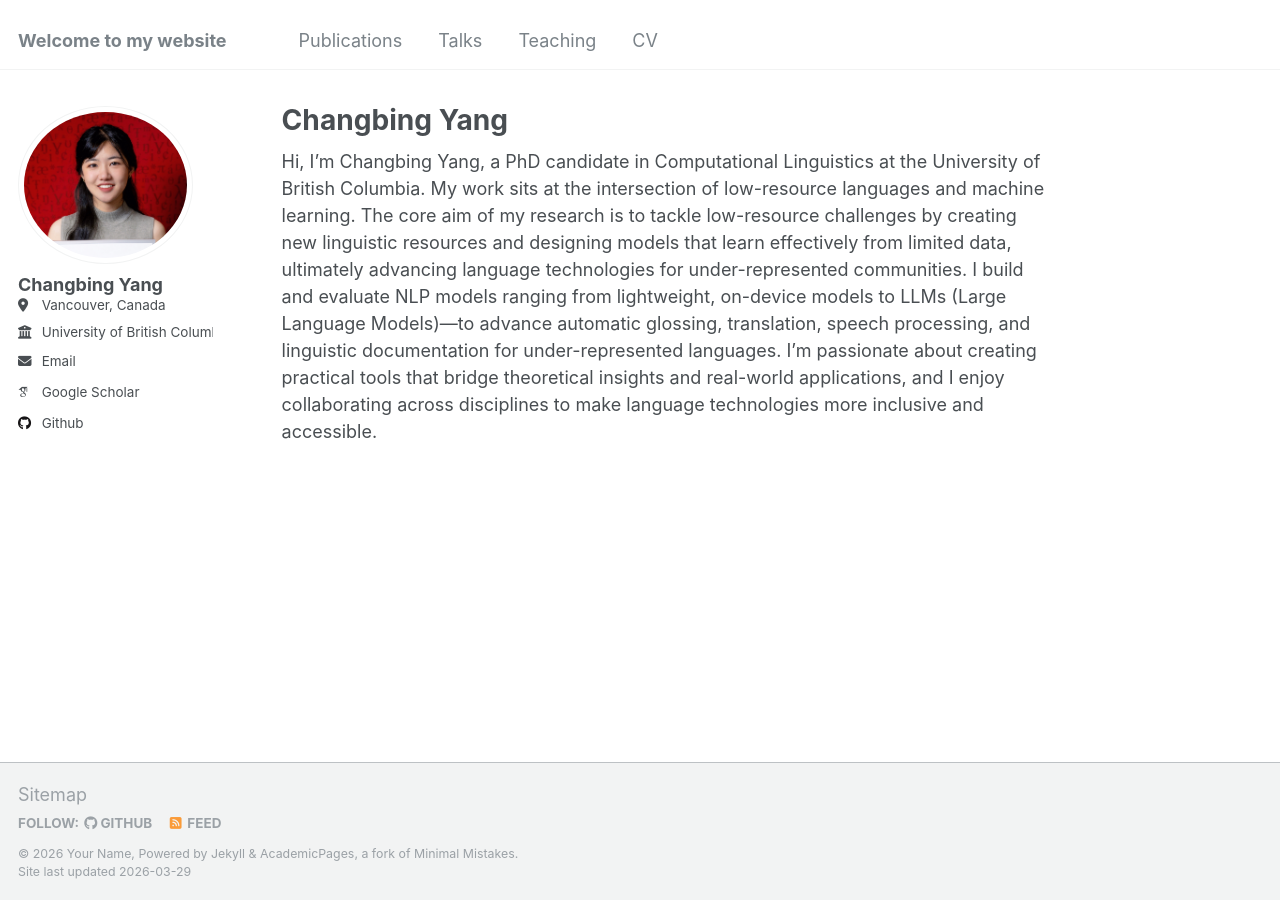
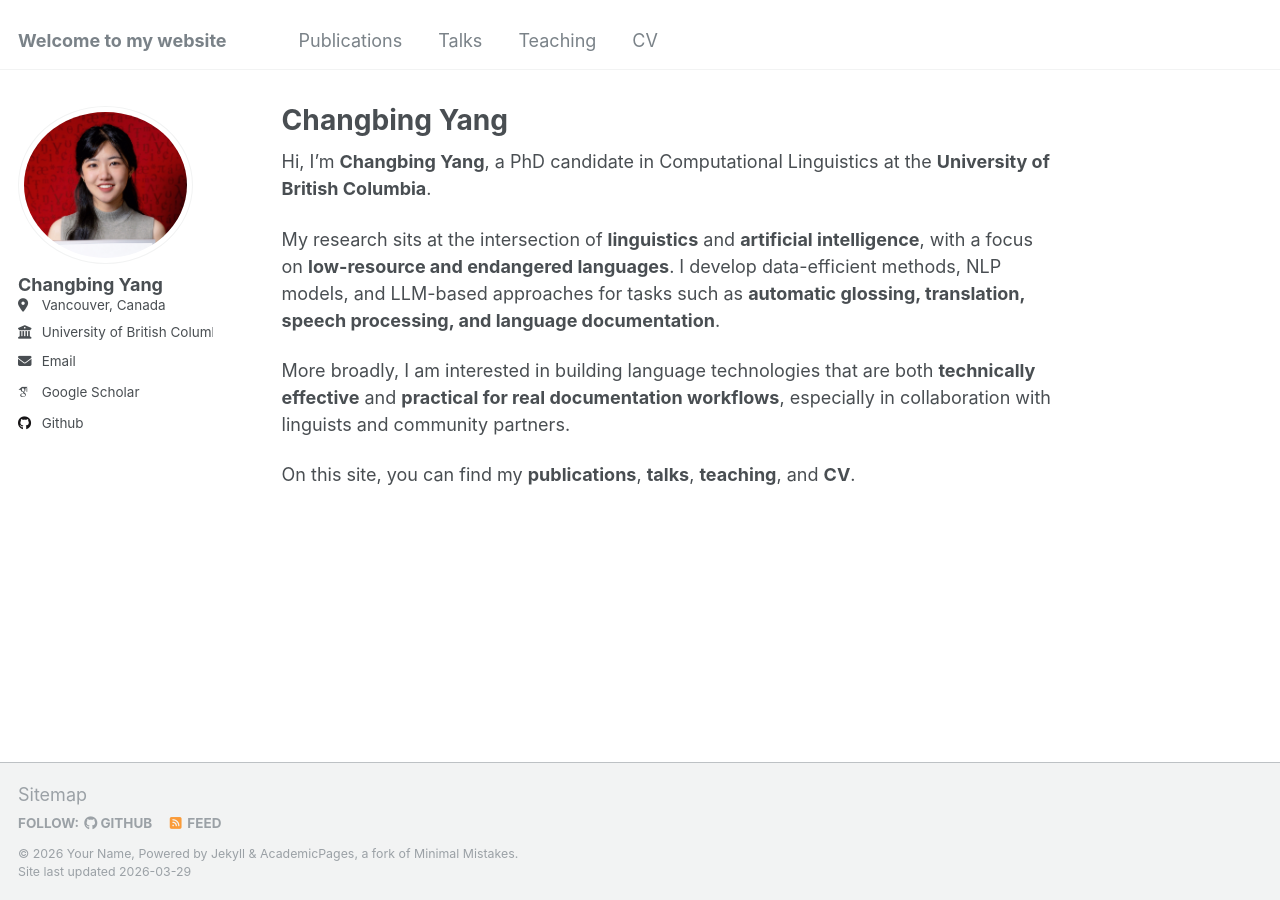
Before and after one commit to changbingY/changbingY.github.io, a Jekyll site: the page built from _pages/about.md, in a window 1280 px wide. Built offline with Jekyll 4.4.1, drawn with Linux system fonts in a browser that asks for light colours; some web fonts are replaced; a file with an impossible date is left out.

Commit message:
Update about.md

```diff
--- a/_pages/about.md
+++ b/_pages/about.md
@@ -7,4 +7,10 @@ redirect_from:
   - /about.html
 ---
 
-Hi, I’m Changbing Yang, a PhD candidate in Computational Linguistics at the University of British Columbia. My work sits at the intersection of low-resource languages and machine learning. The core aim of my research is to tackle low-resource challenges by creating new linguistic resources and designing models that learn effectively from limited data, ultimately advancing language technologies for under-represented communities. I build and evaluate NLP models ranging from lightweight, on-device models to LLMs (Large Language Models)—to advance automatic glossing, translation, speech processing, and linguistic documentation for under-represented languages. I’m passionate about creating practical tools that bridge theoretical insights and real-world applications, and I enjoy collaborating across disciplines to make language technologies more inclusive and accessible.
+Hi, I’m **Changbing Yang**, a PhD candidate in Computational Linguistics at the **University of British Columbia**.
+
+My research sits at the intersection of **linguistics** and **artificial intelligence**, with a focus on **low-resource and endangered languages**. I develop data-efficient methods, NLP models, and LLM-based approaches for tasks such as **automatic glossing, translation, speech processing, and language documentation**.
+
+More broadly, I am interested in building language technologies that are both **technically effective** and **practical for real documentation workflows**, especially in collaboration with linguists and community partners.
+
+On this site, you can find my **publications**, **talks**, **teaching**, and **CV**.
```
